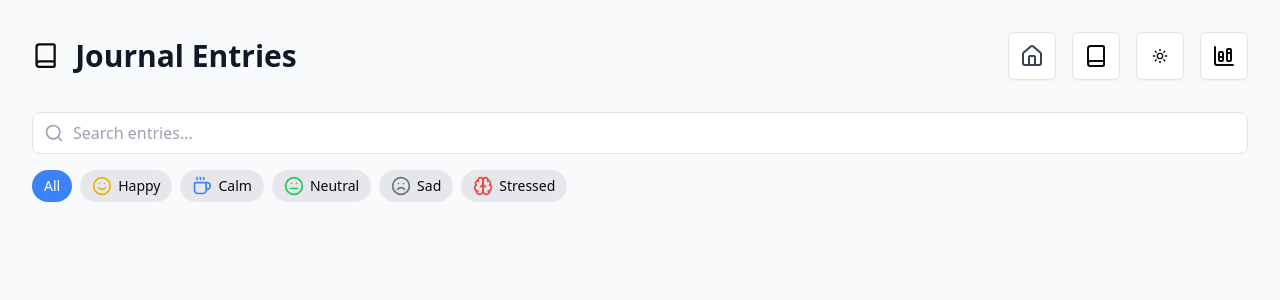
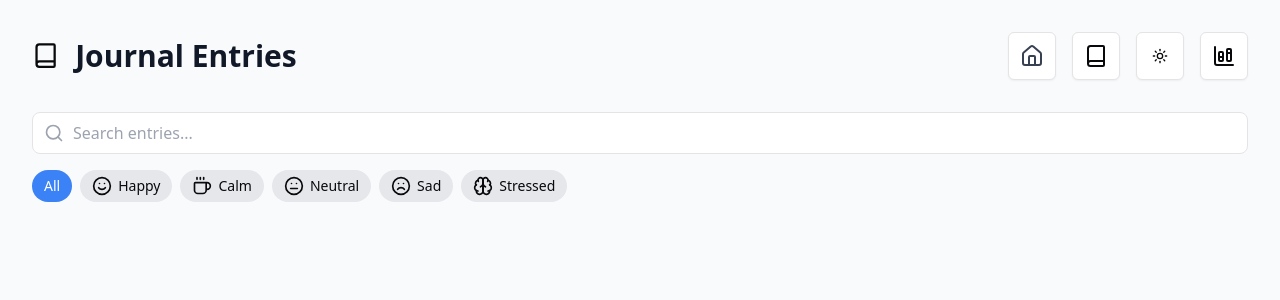
Before and after one commit to Yash-Tibadiya/Mental-Wellness-Journal, a React (Vite) app: page /entries in a window 1280 px wide. Shown: the top 300 px of the page. Built offline with nearby package versions, Linux system fonts and the light colour scheme.

Commit message:
Add react-hot-toast for improved user feedback in JournalEditor

```diff
--- a/package.json
+++ b/package.json
@@ -26,6 +26,7 @@
     "react-day-picker": "8.10.1",
     "react-dom": "^18.3.1",
     "react-hook-form": "^7.54.2",
+    "react-hot-toast": "^2.5.1",
     "react-router-dom": "^7.1.5",
     "react-tooltip": "^5.28.0",
     "recharts": "^2.15.1",
--- a/src/components/JournalEditor.tsx
+++ b/src/components/JournalEditor.tsx
@@ -1,6 +1,8 @@
 import { useState } from "react";
 import { Save, Tag } from "lucide-react";
 import { CalendarForm } from "../components/CalendarForm";
+import toast from "react-hot-toast";
+import { Toaster } from "react-hot-toast";
 
 interface JournalEditorProps {
   onSave: (content: string, tags: string[], date: Date | undefined) => void;
@@ -20,11 +22,22 @@ export function JournalEditor({ onSave }: JournalEditorProps) {
   };
 
   const handleSave = () => {
-    // Save all data: content, tags, and selected date
-    onSave(content, tags, selectedDate);
-    setContent("");
-    setTags([]);
-    setSelectedDate(undefined);
+    // Check if content is empty (or only whitespace)
+    if (!content.trim()) {
+      toast.error("Please write something before saving");
+      return;
+    }
+
+    try {
+      // Save all data: content, tags, and selected date
+      onSave(content, tags, selectedDate);
+      setContent("");
+      setTags([]);
+      setSelectedDate(undefined);
+      toast.success("Journal entry saved successfully!");
+    } catch (error) {
+      console.error("Failed to save journal entry:", error);
+    }
   };
 
   return (
@@ -35,7 +48,6 @@ export function JournalEditor({ onSave }: JournalEditorProps) {
         placeholder="Write your thoughts here..."
         className="w-full h-48 p-4 mb-4 rounded-md border border-gray-300 bg-transparent focus:outline-none focus:ring-2 focus:ring-blue-400 transition ease-in-out duration-200 resize-none dark:border-[#1f1f23] dark:bg-[#0e0e10] dark:text-white"
       />
-
       <div className="flex items-center gap-2 mb-4">
         <input
           type="text"
@@ -52,7 +64,6 @@ export function JournalEditor({ onSave }: JournalEditorProps) {
           <Tag size={20} />
         </button>
       </div>
-
       <div className="flex flex-wrap gap-2 mb-4">
         {tags.map((tag) => (
           <span
@@ -63,7 +74,6 @@ export function JournalEditor({ onSave }: JournalEditorProps) {
           </span>
         ))}
       </div>
-
       {/* Render the CalendarForm to pick a date */}
       <div className="mb-4">
         <CalendarForm
@@ -71,7 +81,6 @@ export function JournalEditor({ onSave }: JournalEditorProps) {
           onDateChange={setSelectedDate}
         />
       </div>
-
       <button
         onClick={handleSave}
         className="flex items-center gap-2 px-4 py-2 bg-gradient-to-r from-purple-600 to-blue-600 text-white rounded-md transition-colors duration-200"
@@ -79,6 +88,27 @@ export function JournalEditor({ onSave }: JournalEditorProps) {
         <Save size={20} />
         Save Entry
       </button>
+      <Toaster
+        position="bottom-right"
+        toastOptions={{
+          style: {
+            background: "#18181b",
+            color: "#ffffff",
+          },
+          success: {
+            iconTheme: {
+              primary: "#4ade80",
+              secondary: "#27272a",
+            },
+          },
+          error: {
+            iconTheme: {
+              primary: "#ef4444",
+              secondary: "#27272a",
+            },
+          },
+        }}
+      />
     </div>
   );
 }
--- a/src/components/pages/Entries.tsx
+++ b/src/components/pages/Entries.tsx
@@ -20,6 +20,14 @@
    neutral: <Meh className="w-5 h-5 text-green-500" />,
    sad: <Frown className="w-5 h-5 text-gray-500" />,
    stressed: <Brain className="w-5 h-5 text-red-500" />,
+ };
+
+ const moodIconsW: Record<Mood, React.ReactNode> = {
+   happy: <Smile className="w-5 h-5" />,
+   calm: <Coffee className="w-5 h-5" />,
+   neutral: <Meh className="w-5 h-5" />,
+   sad: <Frown className="w-5 h-5" />,
+   stressed: <Brain className="w-5 h-5" />,
  };
 
  const moodLabels: Record<Mood, string> = {
@@ -82,45 +90,6 @@
          </header>
 
          {/* Filters */}
-         {/* <div className="mb-8 space-y-4">
-           <div className="relative">
-             <Search className="absolute left-3 top-1/2 transform -translate-y-1/2 text-gray-400 h-5 w-5" />
-             <input
-               type="text"
-               placeholder="Search entries..."
-               className="w-full pl-10 pr-4 py-2 border rounded-lg bg-white dark:bg-[#18181b] focus:ring-2 focus:ring-blue-500"
-               value={searchTerm}
-               onChange={(e) => setSearchTerm(e.target.value)}
-             />
-           </div>
-           <div className="flex gap-2 overflow-x-auto pb-2">
-             <button
-               onClick={() => setSelectedMood("all")}
-               className={`px-4 py-2 rounded-full ${
-                 selectedMood === "all"
-                   ? "bg-blue-500 text-white"
-                   : "bg-gray-200 dark:bg-gray-700"
-               }`}
-             >
-               All
-             </button>
-             {Object.entries(moodLabels).map(([mood, label]) => (
-               <button
-                 key={mood}
-                 onClick={() => setSelectedMood(mood as Mood)}
-                 className={`flex items-center gap-2 px-4 py-2 rounded-full ${
-                   selectedMood === mood
-                     ? "bg-blue-500 text-white"
-                     : "bg-gray-200 dark:bg-gray-700"
-                 }`}
-               >
-                 {moodIcons[mood as Mood]}
-                 {label}
-               </button>
-             ))}
-           </div>
-         </div> */}
-         {/* Filters */}
          <div className="mb-8 space-y-4">
            <div className="relative">
              <Search className="absolute left-3 top-1/2 transform -translate-y-1/2 text-gray-400 h-5 w-5" />
@@ -149,11 +118,11 @@
                  onClick={() => setSelectedMood(mood as Mood)}
                  className={`flex items-center gap-1.5 px-3 py-1.5 text-sm rounded-full whitespace-nowrap ${
                    selectedMood === mood
-                     ? "bg-blue-500 text-white"
+                     ? "bg-blue-500 text-black"
                      : "bg-gray-200 dark:bg-gray-700"
                  }`}
                >
-                 {moodIcons[mood as Mood]}
+                 {moodIconsW[mood as Mood]}
                  {label}
                </button>
              ))}
```
Also changed, not shown: 1 other file (tests, documents, lock files or other folders).
